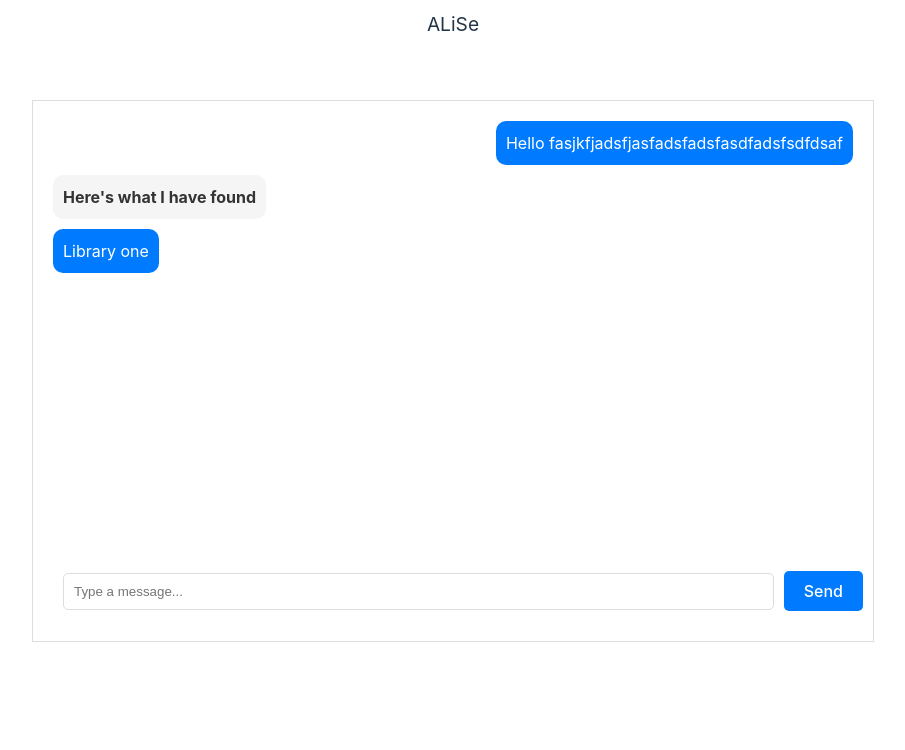
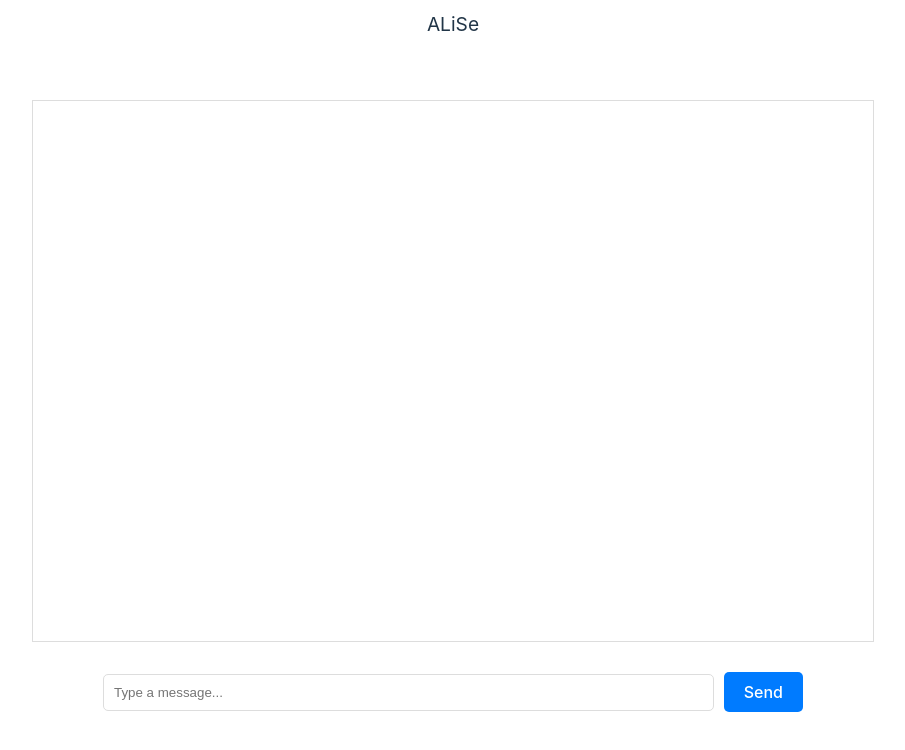
Before and after one commit to IamLucifer0312/ALISE-AI-Library-Search, a React (Vite) app in the folder client/ALiSe/: page / in a window 1280 px wide. Shown: the top 750 px of the page, without its empty margins (187-1092 px from the left). Built offline with nearby package versions, Linux system fonts and the light colour scheme.

Commit message:
front-end update

```diff
--- a/client/ALiSe/src/App.css
+++ b/client/ALiSe/src/App.css
@@ -70,6 +70,8 @@ button:focus-visible {
 
 .container {
   display: flex;
+  flex-direction: column;
+  align-items: center;
 }
 
 .header {
@@ -89,11 +91,14 @@ button:focus-visible {
   padding: 20px;
   width: 800px;
   height: 500px;
-  margin: 100px auto;
+  margin: 100px auto 20px auto;
   background-color: #ffffff;
+  overflow: hidden;
+  overflow-y: scroll;
+  position: relative;
 }
 
-#user-prompt {
+.user-message {
   color: #333;
   margin-right: 0;
   margin-left: auto;
@@ -103,30 +108,27 @@ button:focus-visible {
   color: white;
 }
 
-#AI-answer-title {
+
+
+.ai-message {
   color: #333;
+  margin-right: auto;
   font-weight: bold;
   margin-right: auto;
   background-color: #f5f5f5;
 }
 
-#AI-answers {
-  color: #333;
-  margin-right: auto;
-  background-color: #007BFF;
-  color: white;
-}
-
 #chat-bar {
   display: flex;
-  margin-top: auto;
-  width: 100%;
+  width: 700px;
   justify-content: space-between;
   align-items: center;
   padding: 10px;
   background-color: #ffffff;
   max-height: 500px;
   overflow-y: auto;
+  margin-bottom: 20px;
+
 }
 
 #chat-input {
@@ -152,7 +154,7 @@ button:focus-visible {
 
 .message {
   display: inline-block;
-  max-width: 50%;
+  max-width: 60%;
   margin-bottom: 10px;
   padding: 10px;
   border-radius: 10px;
--- a/client/ALiSe/src/App.jsx
+++ b/client/ALiSe/src/App.jsx
@@ -6,6 +6,8 @@ import axios from "axios"
 
 function App() {
   const [inputValue, setInputValue] = useState("");
+  const [userPrompt, setUserPrompt] = useState(""); // State to store user's input
+  const [chat, setChat] = useState([]);
 
   const handleInputChange = (e) => {
     setInputValue(e.target.value);
@@ -15,22 +17,33 @@ function App() {
     const response = await axios.post("http://localhost:3000/prompt", {
       userPrompt: inputValue,
     });
-    console.log(response);
+    console.log(response.data);
+    setChat(response.data)
   }
 
   return (
-    <div class='container'>
-      <div class = 'header'>ALiSe</div>
-      <div class = 'chatbox'>
-        <div class = 'message' id = 'user-prompt'>Hello fasjkfjadsfjasfadsfadsfasdfadsfsdfdsaf</div>
-        <div class = 'message' id = 'AI-answer-title'>Here's what I have found</div>
-        <div class = 'message' id = 'AI-answers'>Library one</div>
-        <div id = 'chat-bar'>
+    <div className='container'>
+      <div className = 'header'>ALiSe</div>
+      <div className = 'chatbox'>
+         <div className = 'message' id = 'user-prompt'> </div>
+        {chat.map((entry, key) => {
+          if (entry.role == "system") return
+
+          if (entry.role == "user") {
+            return <div className = 'message user-message' key={key}>{entry.content}</div>
+          }
+
+          if (entry.role == "assistant") {
+            return <div className = 'message ai-message' key={key}>{entry.content}</div>
+          }
+
+        })}
+      </div>
+      <div id = 'chat-bar'>
           <input type="text" id="chat-input" placeholder="Type a message..." value={inputValue}
             onChange={handleInputChange}/>
           <button id ="chat-button" onClick={handleClick}>Send</button>
-        </div>
-      </div>
+       </div>
     </div>
   );
 }
```
